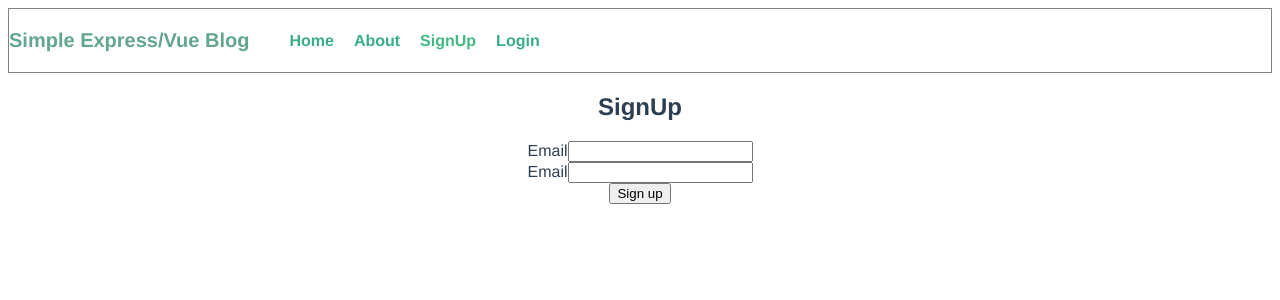
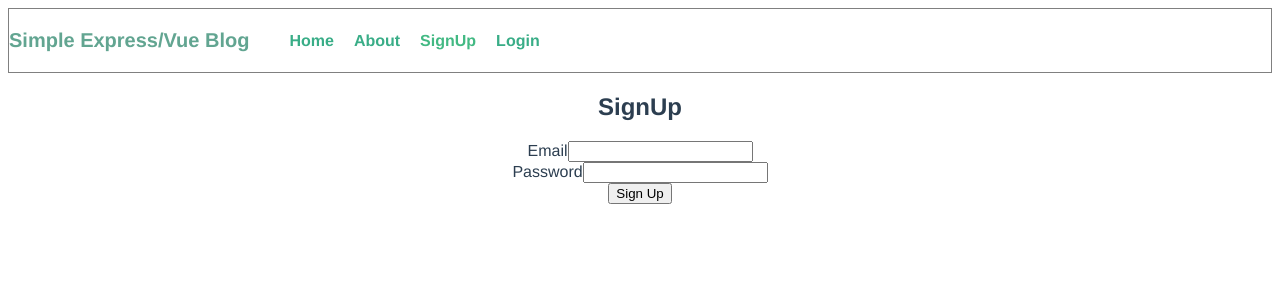
Before and after one commit to IceCode18/CS490R-web-api-practice, a Vue app in the folder client/: page /signup in a window 1280 px wide. Shown: the top 300 px of the page. Built offline with nearby package versions, Linux system fonts and the light colour scheme.

Commit message:
Add validation to sign up

```diff
--- a/client/src/views/SignUp.vue
+++ b/client/src/views/SignUp.vue
@@ -8,12 +8,12 @@
                 <input type="email" name="email" v-model="email" />
             </div>
             <div class="form_row">
-                <label for="password">Email</label>
-                <input type="password" name="password" v-model="email" />
+                <label for="password">Password</label>
+                <input type="password" name="password" v-model="password" />
             </div>
             <div class="form_row">
                <button :disabled="submitted">
-                   <span>Sign up</span>
+                   <span>Sign Up</span>
                 </button>
             </div>
         </form>
@@ -34,7 +34,12 @@ export default {
         handleSignup(){
             console.log("Sign Up Initiated");
             this.submitted = true;
-            this.message = "Data sent to API"
+            if (this.email != "" && this.password != ""){
+               this.message = "Data sent to API"
+            }else{
+                this.message = "Email and Password required.";
+                this.submitted = false;
+            }
         }
     }
 };
```
